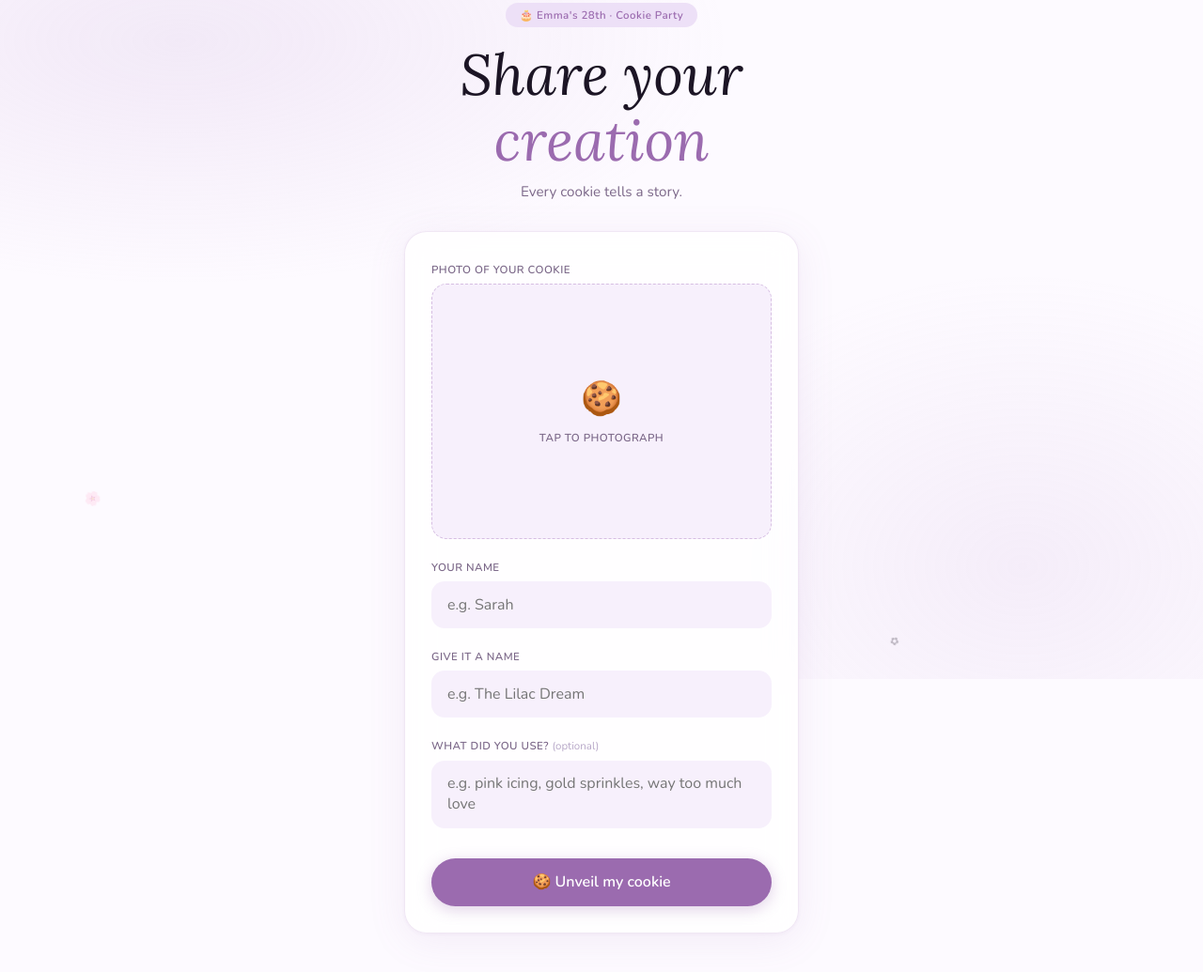
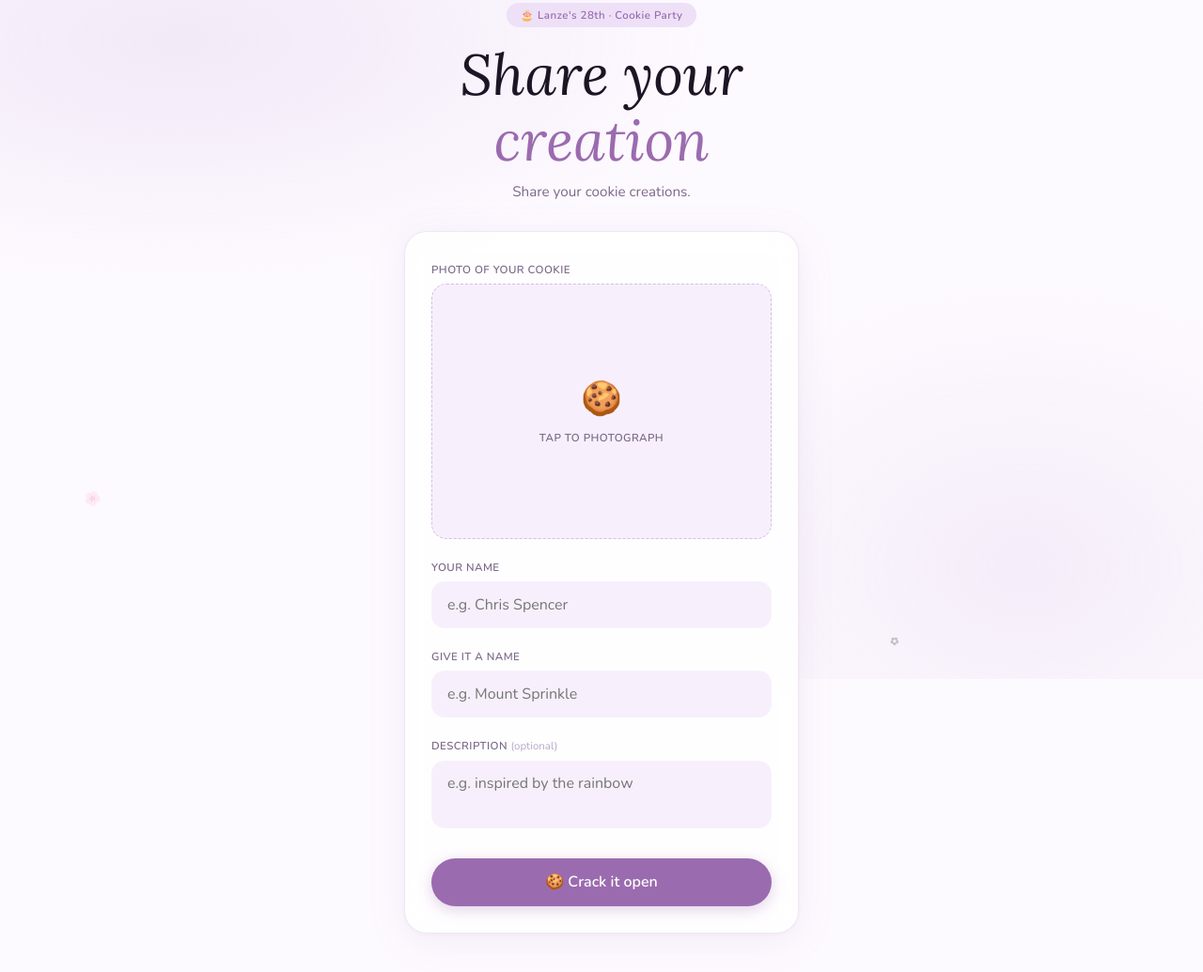
Before and after one commit to emphun/fortune-cookies, a plain HTML site: page index.html in a window 1280 px wide. Shown: the part 77-1112 px from the top of the page at 94% size. Drawn offline with nearby package versions, Linux system fonts and the light colour scheme.

Commit message:
Update index.html

```diff
--- a/index.html
+++ b/index.html
@@ -376,9 +376,9 @@
 
   <main class="page">
     <header class="header">
-      <span class="header-chip">🎂 Emma's 28th · Cookie Party</span>
+      <span class="header-chip">🎂 Lanze's 28th · Cookie Party</span>
       <h1>Share your<br/><span>creation</span></h1>
-      <p class="header-sub">Every cookie tells a story.</p>
+      <p class="header-sub">Share your cookie creations.</p>
     </header>
 
     <div class="card">
@@ -396,20 +396,20 @@
 
       <div class="field">
         <label>Your name</label>
-        <input type="text" id="creatorName" placeholder="e.g. Sarah" maxlength="40" />
+        <input type="text" id="creatorName" placeholder="e.g. Chris Spencer" maxlength="40" />
       </div>
 
       <div class="field">
         <label>Give it a name</label>
-        <input type="text" id="cookieName" placeholder="e.g. The Lilac Dream" maxlength="60" />
+        <input type="text" id="cookieName" placeholder="e.g. Mount Sprinkle" maxlength="60" />
       </div>
 
       <div class="field">
-        <label>What did you use? <span class="optional">(optional)</span></label>
-        <textarea id="cookieDesc" placeholder="e.g. pink icing, gold sprinkles, way too much love"></textarea>
+        <label>Description <span class="optional">(optional)</span></label>
+        <textarea id="cookieDesc" placeholder="e.g. inspired by the rainbow"></textarea>
       </div>
 
-      <button class="btn" onclick="submitCookie()">🍪 Unveil my cookie</button>
+      <button class="btn" onclick="submitCookie()">🍪 Crack it open </button>
     </div>
   </main>
 
```
